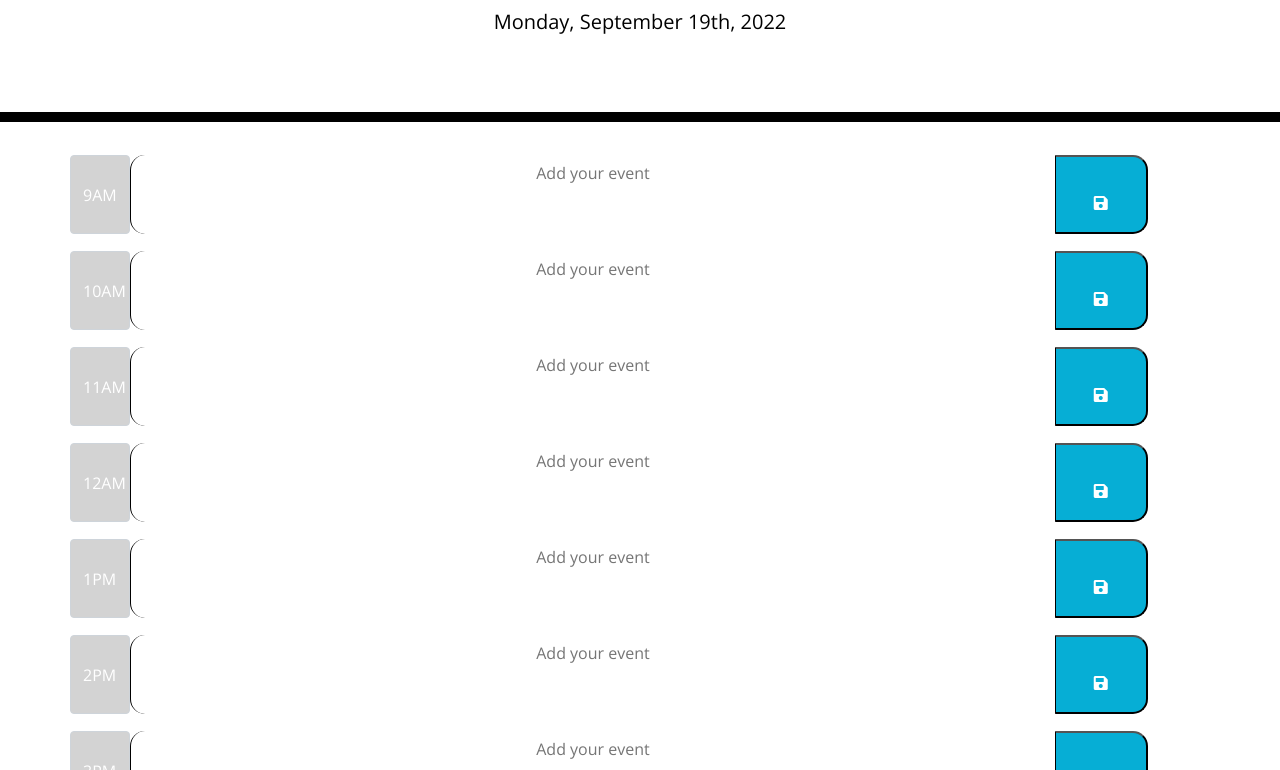
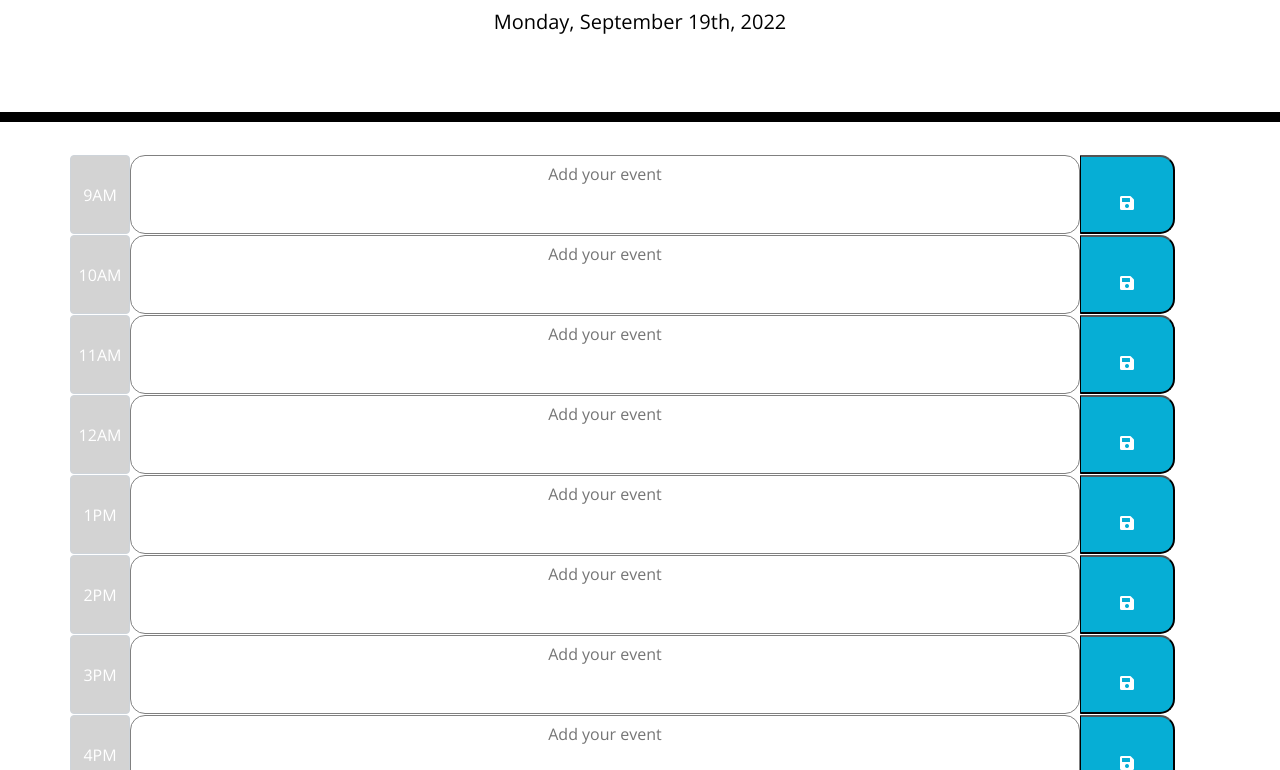
Before and after one commit to jsalexan/congenial-journey, a plain HTML site: page index.html in a window 1280 px wide. Shown: the part 182-952 px from the top of the page. Drawn offline with nearby package versions, Linux system fonts and the light colour scheme.

Commit message:
Updated some of the ids and CSS. The overall look is better. Every hour is registering as past for some reason. Keep checking the code and can't figure out why. Will keep looking. Also can't get the whole text area to change color, just the hour button. Although I actually sort of prefer it this way. Will keep exploring.

```diff
--- a/assets/script.js
+++ b/assets/script.js
@@ -3,16 +3,20 @@ $("#currentDay").text(today.format("dddd, MMMM Do, YYYY"));
 
 
 function blockColors() {
-  var hour = moment().hours();
+  var currentHour = moment().hours();
+  console.log(currentHour);
 
   $(".timeSquare").each(function() {
-      var currentHour = parseInt($(this).attr("id"));
+      var idHour = parseInt($(this).attr("id"));
 
-          if (currentHour > hour) {
+          if (idHour > currentHour) {
           $(this).addClass("future");
-      } else if (currentHour === hour) {
+          $(this).removeClass("past");
+          $(this).removeClass("present");
+      } else if (idHour === currentHour) {
           $(this).addClass("present");
           $(this).removeClass("future");
+          $(this).removeClass("past");
       } else {
           $(this).addClass("past");
           $(this).removeClass("present");
@@ -20,6 +24,7 @@ function blockColors() {
       }
   })
 };
+
 
 blockColors();
 
--- a/assets/style.css
+++ b/assets/style.css
@@ -6,10 +6,9 @@ body {
 
   textarea {
     background: transparent;
-    border: none;
+    border: 1px solid gray;
     resize: none;
     color: #000000;
-    border-left: 1px solid black;
     padding: 10px;
   }
 
@@ -27,13 +26,16 @@ body {
 
   span {
     width: 60px;
-    text-align: center;
-    background-color: #77dd77;
+    display: flex;
+    justify-content: center;
+    align-items: center;
+
   }
 
   .time-block {
     text-align: center;
     border-radius: 15px;
+
   }
 
   .row {
@@ -44,7 +46,7 @@ body {
 
   .hour {
     background-color: #ffffff;
-    color: #000000;
+    color: gray;
     border-top: 1px dashed #000000;
   }
 
@@ -54,12 +56,12 @@ body {
   }
 
   .present {
-    background-color: #ff6961;
+    background-color: #fa0747;
     color: white;
   }
 
   .future {
-    background-color: #77dd77;
+    background-color: #faba07;
     color: white;
   }
 
@@ -72,6 +74,6 @@ body {
  }
 
   .saveBtn i:hover {
-    font-size: 20px;
+    font-size: 25px;
     transition: all 0.3s ease-in-out;
   }
--- a/index.html
+++ b/index.html
@@ -24,78 +24,78 @@
         <div class="container" id="hours">
 
 
-            <div class="input-group mb-3 row" id="9">
-                <span class="input-group-text timeSquare">9AM</span>
+            <div class="row">
+                <span class="input-group-text timeSquare" id="9">9AM</span>
                 <textarea class="col-md-10 time-block" placeholder="Add your event"></textarea>
                 <button class="col-md-1 saveBtn" aria-label="save button">
                     <i class='fa fa-save'></i>
                 </button>
             </div>
 
-            <div class="input-group mb-3 row" id="10">
-                <span class="input-group-text timeSquare">10AM</span>
+            <div class="row">
+                <span class="input-group-text timeSquare" id="10">10AM</span>
                 <textarea class="col-md-10 time-block" placeholder="Add your event"></textarea>
                 <button class="col-md-1 saveBtn" aria-label="save button">
                     <i class='fa fa-save'></i>
                 </button>
             </div>
 
-            <div class="input-group mb-3 row" id="11">
-                <span class="input-group-text timeSquare">11AM</span>
+            <div class="row">
+                <span class="input-group-text timeSquare" id="11">11AM</span>
                 <textarea class="col-md-10 time-block" placeholder="Add your event"></textarea>
                 <button class="col-md-1 saveBtn" aria-label="save button">
                     <i class='fa fa-save'></i>
                 </button>
             </div>
 
-            <div class="input-group mb-3 row" id="12">
-                <span class="input-group-text timeSquare">12AM</span>
+            <div class="row">
+                <span class="input-group-text timeSquare" id="12">12AM</span>
                 <textarea class="col-md-10 time-block" placeholder="Add your event"></textarea>
                 <button class="col-md-1 saveBtn" aria-label="save button">
                     <i class='fa fa-save'></i>
                 </button>
             </div>
 
-            <div class="input-group mb-3 row" id="13">
-                <span class="input-group-text timeSquare">1PM</span>
+            <div class="row" >
+                <span class="input-group-text timeSquare" id="13">1PM</span>
                 <textarea class="col-md-10 time-block" placeholder="Add your event"></textarea>
                 <button class="col-md-1 saveBtn" aria-label="save button">
                     <i class='fa fa-save'></i>
                 </button>
             </div>
 
-            <div class="input-group mb-3 row" id="14">
-                <span class="input-group-text timeSquare">2PM</span>
+            <div class="row">
+                <span class="input-group-text timeSquare" id="14">2PM</span>
                 <textarea class="col-md-10 time-block" placeholder="Add your event"></textarea>
                 <button class="col-md-1 saveBtn" aria-label="save button">
                     <i class='fa fa-save'></i>
                 </button>
             </div>
 
-            <div class="input-group mb-3 row" id="15">
-              <span class="input-group-text timeSquare">3PM</span>
+            <div class="row">
+              <span class="input-group-text timeSquare" id="15">3PM</span>
               <textarea class="col-md-10 time-block" placeholder="Add your event"></textarea>
               <button class="col-md-1 saveBtn" aria-label="save button">
                   <i class='fa fa-save'></i>
               </button>
           </div>
 
-            <div class="input-group mb-3 row" id="16">
-                <span class="input-group-text timeSquare">4PM</span>
+            <div class="row">
+                <span class="input-group-text timeSquare" id="16">4PM</span>
                 <textarea class="col-md-10 time-block" placeholder="Add your event"></textarea>
                 <button class="col-md-1 saveBtn" aria-label="save button">
                     <i class='fa fa-save'></i>
                 </button>
             </div>
 
-            <div class="input-group mb-3 row" id="17">
-                <span class="input-group-text timeSquare">5PM</span>
+            <div class="row">
+                <span class="input-group-text timeSquare" id="17">5PM</span>
                 <textarea class="col-md-10 time-block" placeholder="Add your event"></textarea>
                 <button class="col-md-1 saveBtn" aria-label="save button">
                     <i class='fa fa-save'></i>
                 </button>
             </div>
-
+            <br>
         </div>
         <!-- Add another div to wrap the text area -->
         <script src="https://cdnjs.cloudflare.com/ajax/libs/jquery/3.2.1/jquery.min.js"></script>
```
